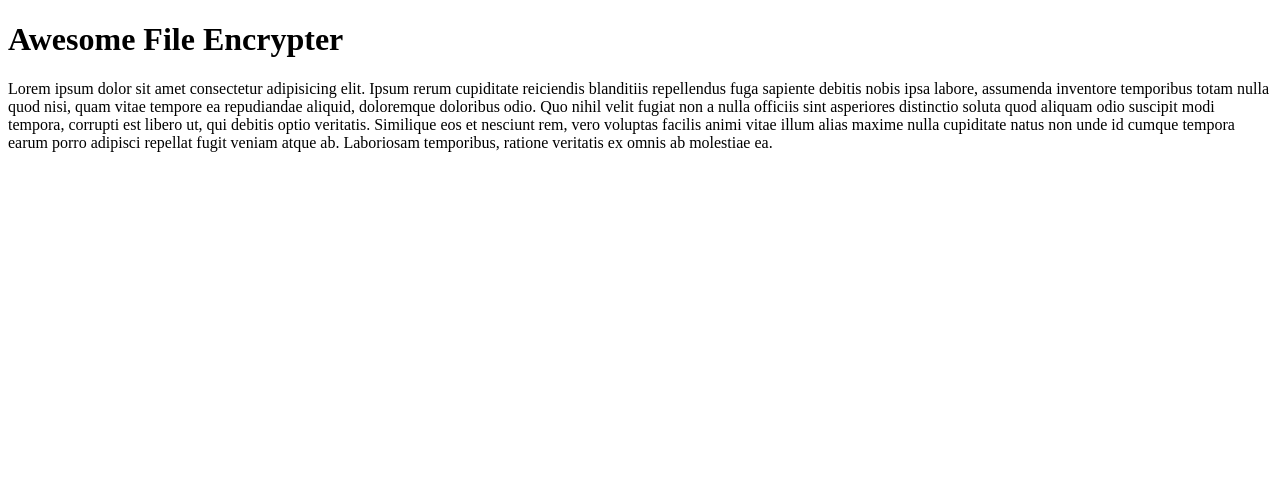
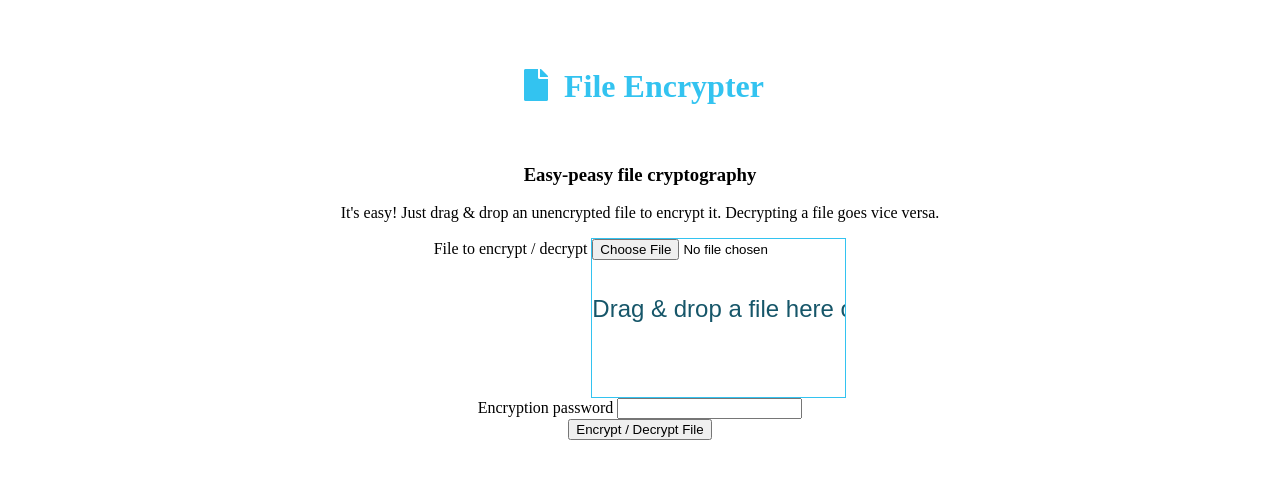
Before and after one commit to Pobermeier/file-encrypter-electron-app, an Electron app: page app/index.html in a window 1280 px wide. Drawn offline with Linux system fonts and the light colour scheme.

Commit message:
Created application UI

```diff
--- a/app/css/style.css
+++ b/app/css/style.css
@@ -0,0 +1,42 @@
+* {
+  box-sizing: border-box;
+}
+
+body {
+  user-select: none;
+  -moz-user-select: none;
+  -khtml-user-select: none;
+  -webkit-user-select: none;
+  -o-user-select: none;
+}
+
+main h1 {
+  color: #33c3f0;
+}
+
+input[type='file'] {
+  border: 1px solid #33c3f0;
+  height: 10rem;
+  position: relative;
+}
+
+input[type='file']::after {
+  content: 'Drag & drop a file here or click to choose a file...';
+  color: #165669;
+  font-size: 1.5rem;
+  display: inline-block;
+  text-align: center;
+  position: absolute;
+  width: 100%;
+  top: 35%;
+  left: 0;
+  margin: 0 auto;
+}
+
+.text-center {
+  text-align: center;
+}
+
+.hidden {
+  display: none;
+}
--- a/app/index.html
+++ b/app/index.html
@@ -6,18 +6,33 @@
   <meta name="viewport" content="width=device-width, initial-scale=1.0">
   <title>Awesome File Encrypter</title>
 
+  <link rel="stylesheet" href="./css/all.min.css">
+  <link rel="stylesheet" href="./css/skeleton.min.css">
   <link rel="stylesheet" href="./css/style.css">
 </head>
 
 <body>
-  <h1>Awesome File Encrypter</h1>
-  <p>Lorem ipsum dolor sit amet consectetur adipisicing elit. Ipsum rerum cupiditate reiciendis blanditiis repellendus
-    fuga sapiente debitis nobis ipsa labore, assumenda inventore temporibus totam nulla quod nisi, quam vitae tempore ea
-    repudiandae aliquid, doloremque doloribus odio. Quo nihil velit fugiat non a nulla officiis sint asperiores
-    distinctio soluta quod aliquam odio suscipit modi tempora, corrupti est libero ut, qui debitis optio veritatis.
-    Similique eos et nesciunt rem, vero voluptas facilis animi vitae illum alias maxime nulla cupiditate natus non unde
-    id cumque tempora earum porro adipisci repellat fugit veniam atque ab. Laboriosam temporibus, ratione veritatis ex
-    omnis ab molestiae ea.</p>
+  <main>
+    <div class="container">
+      <h1 class="text-center"><i class="fa fa-file" style="margin-top: 3rem;"></i> File Encrypter</h1>
+      <br>
+      <h3 class="text-center">Easy-peasy file cryptography</h3>
+      <p class="text-center">It's easy! Just drag & drop an unencrypted file to encrypt it. Decrypting a file goes vice
+        versa.</p>
+      <form id="file-form" class="text-center">
+        <div class="row">
+          <label for="file">File to encrypt / decrypt</label>
+          <input type="file" name="file" id="file" required>
+        </div>
+        <div class="row">
+          <label for="password">Encryption password</label>
+          <input type="password" name="password" id="password" required minlength="10">
+        </div>
+        <button type="submit" class="button-primary">Encrypt / Decrypt File</button>
+      </form>
+    </div>
+  </main>
+
 
   <script src="./js/app.js"></script>
 </body>
```
